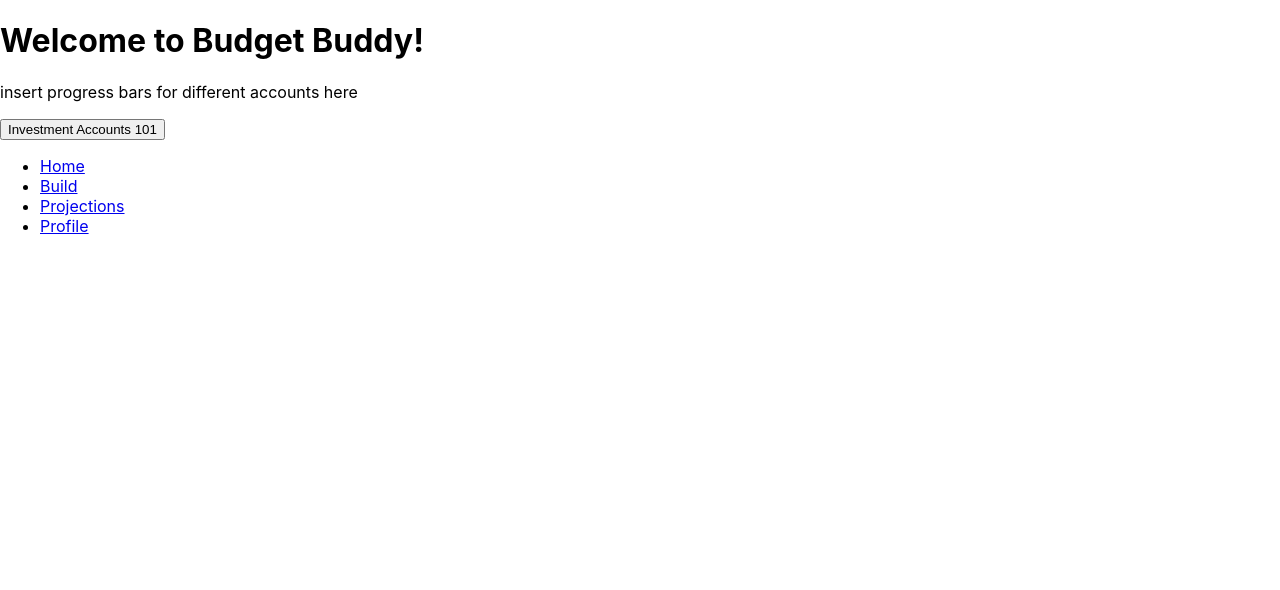
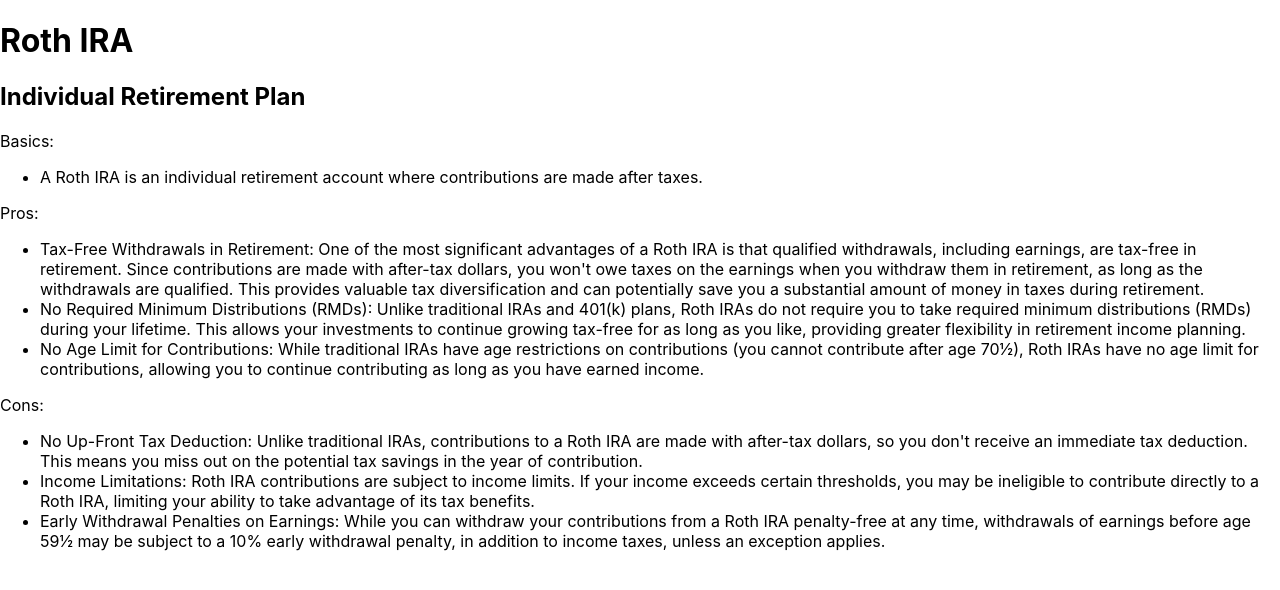
Before and after one commit to amithasound/budget-app, a React (Create React App) app in the folder react-copilot-test/budget-buddy/: page /RothIRAinfo in a window 1280 px wide. Shown: the top 590 px of the page. Built offline with nearby package versions, Linux system fonts and the light colour scheme.

Commit message:
Routed from main to investment 101 to roth IRA

```diff
--- a/react-copilot-test/budget-buddy/package.json
+++ b/react-copilot-test/budget-buddy/package.json
@@ -8,6 +8,7 @@
     "@testing-library/user-event": "^13.5.0",
     "react": "^18.2.0",
     "react-dom": "^18.2.0",
+    "react-router-dom": "^6.22.3",
     "react-scripts": "5.0.1",
     "web-vitals": "^2.1.4"
   },
--- a/react-copilot-test/budget-buddy/src/App.js
+++ b/react-copilot-test/budget-buddy/src/App.js
@@ -1,27 +1,20 @@
 import React from 'react';
+import { BrowserRouter as Router, Route, Routes } from 'react-router-dom';
+import InvestmentGoals from './InvestmentGoals';
+import Home from './Home';
+import RothIRAinfo from './RothIRAinfo';
+
 
 const App = () => {
     return (
         <div>
-            <header>
-                <h1>Welcome to Budget Buddy!</h1>
-            </header>
-
-            <main>
-                <p>insert progress bars for different accounts here</p>
-                <button onClick={() => window.location.href='investment_accounts_101.html'}>Investment Accounts 101</button>
-            </main>
-
-            <footer>
-                <nav>
-                    <ul>
-                        <li><a href="CopilotBudgetApp.html">Home</a></li>
-                        <li><a href="build.html">Build</a></li>
-                        <li><a href="projections.html">Projections</a></li>
-                        <li><a href="profile.html">Profile</a></li>
-                    </ul>
-                </nav>
-            </footer>
+           <Router>
+                 <Routes>
+                       <Route path="/" element={<Home />} />
+                       <Route path="/investment-goals" element={<InvestmentGoals />} />
+                       <Route path="/RothIRAinfo" element={<RothIRAinfo />} />
+                  </Routes>
+           </Router>
         </div>
     );
 }
--- /dev/null
+++ b/react-copilot-test/budget-buddy/src/Home.js
@@ -0,0 +1,25 @@
+// Home.js
+import React from 'react';
+import {Link} from 'react-router-dom';
+import InvestmentGoals from './InvestmentGoals';
+
+const Home = () => {
+    return (
+        <div>
+            <header>
+                <h1>Welcome to Budget Buddy!</h1>
+            </header>
+
+            <main>
+                <p>insert progress bars for different accounts here</p>
+                <Link to="/investment-goals" className="btn btn-primary">Investment Accounts 101</Link>
+            </main>
+
+            <footer>
+            </footer>
+
+        </div>
+    );
+}
+
+export default Home;
--- /dev/null
+++ b/react-copilot-test/budget-buddy/src/InvestmentGoals.js
@@ -0,0 +1,23 @@
+import React from 'react';
+import { useNavigate } from 'react-router-dom';
+
+const InvestmentGoals = () => {
+     const navigate = useNavigate();
+
+        const navigateToRothIRAinfo = () => {
+            navigate('/RothIRAinfo');
+        }
+
+    return (
+        <div>
+            <h1>Learn about some popular investment accounts!</h1>
+            <button>IRA</button>
+            <button>401K</button>
+            <button onClick={navigateToRothIRAinfo}>Roth IRA</button>
+            <button>Roth 401K</button>
+            <button>529</button>
+        </div>
+    );
+}
+
+export default InvestmentGoals;
--- /dev/null
+++ b/react-copilot-test/budget-buddy/src/RothIRAinfo.js
@@ -0,0 +1,35 @@
+import React from 'react';
+
+const RothIRA = () => {
+    return (
+        <div>
+            <h1>Roth IRA</h1>
+            <h2>Individual Retirement Plan</h2>
+
+            <p>Basics:</p>
+            <ul>
+                <li>A Roth IRA is an individual retirement account where contributions are made after taxes.</li>
+            </ul>
+            <p>Pros:</p>
+            <ul>
+                <li>Tax-Free Withdrawals in Retirement: One of the most significant advantages of a Roth IRA is that qualified withdrawals, including earnings, are tax-free in retirement. Since contributions are made with after-tax dollars, you won't owe taxes on the earnings when you withdraw them in retirement, as long as the withdrawals are qualified. This provides valuable tax diversification and can potentially save you a substantial amount of money in taxes during retirement.
+                </li>
+                <li>No Required Minimum Distributions (RMDs): Unlike traditional IRAs and 401(k) plans, Roth IRAs do not require you to take required minimum distributions (RMDs) during your lifetime. This allows your investments to continue growing tax-free for as long as you like, providing greater flexibility in retirement income planning.
+                </li>
+                <li>No Age Limit for Contributions: While traditional IRAs have age restrictions on contributions (you cannot contribute after age 70½), Roth IRAs have no age limit for contributions, allowing you to continue contributing as long as you have earned income.
+                </li>
+            </ul>
+            <p>Cons:</p>
+            <ul>
+                <li>No Up-Front Tax Deduction: Unlike traditional IRAs, contributions to a Roth IRA are made with after-tax dollars, so you don't receive an immediate tax deduction. This means you miss out on the potential tax savings in the year of contribution.
+                </li>
+                <li>Income Limitations: Roth IRA contributions are subject to income limits. If your income exceeds certain thresholds, you may be ineligible to contribute directly to a Roth IRA, limiting your ability to take advantage of its tax benefits.
+                </li>
+                <li>Early Withdrawal Penalties on Earnings: While you can withdraw your contributions from a Roth IRA penalty-free at any time, withdrawals of earnings before age 59½ may be subject to a 10% early withdrawal penalty, in addition to income taxes, unless an exception applies.
+                </li>
+            </ul>
+        </div>
+    );
+}
+
+export default RothIRA;
```
Also changed, not shown: 1 other file (tests, documents, lock files or other folders).
